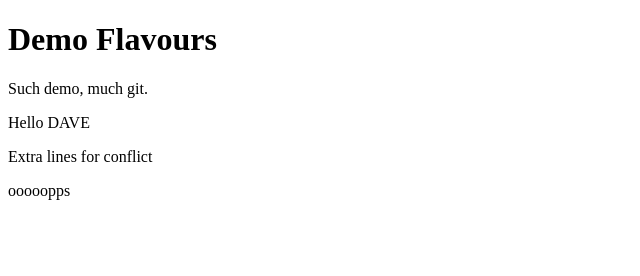
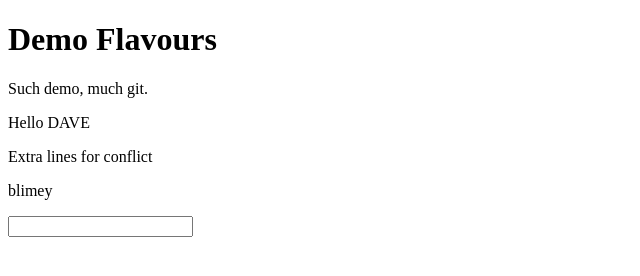
Before and after one commit to badgersmack/demo-repo, a plain HTML site: page index.html in a window 1280 px wide. Shown: the whole page, without its empty margins (0-640 px from the left). Drawn offline with Linux system fonts and the light colour scheme.

Commit message:
conflict resultion

```diff
--- a/index.html
+++ b/index.html
@@ -9,6 +9,7 @@
 <p>Such demo, much git.</p>
 <p>Hello DAVE</p>
 <p>Extra lines for conflict</p>
-<p>ooooopps</p>
+    <p>blimey</p>
+<input type="text" name="BLORP">
 </body>
 </html>
```
